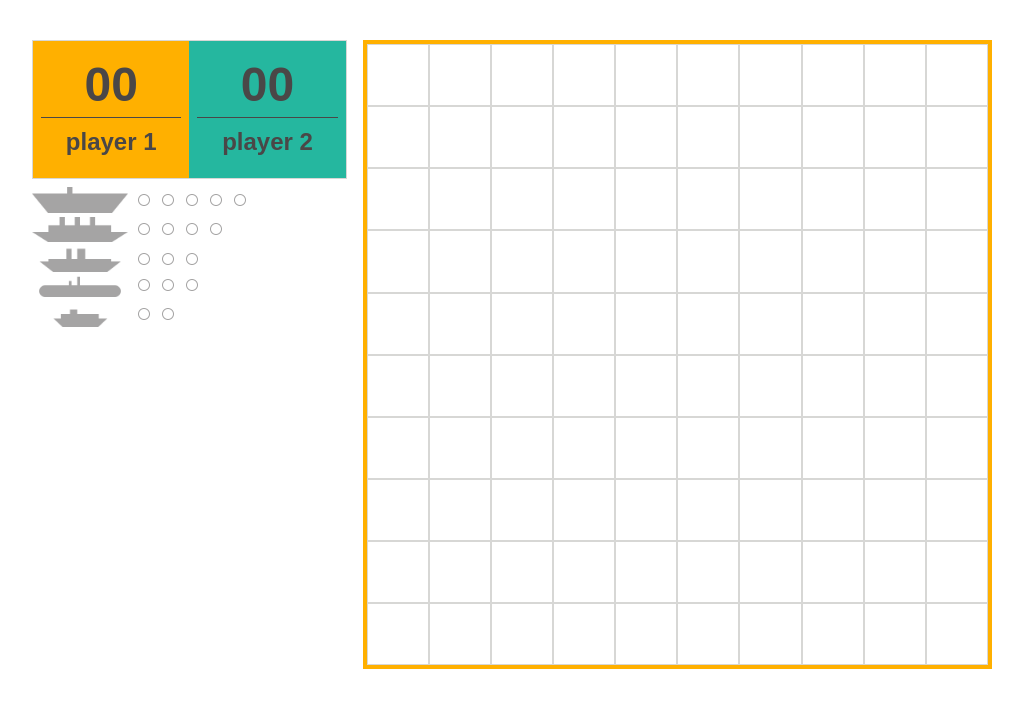
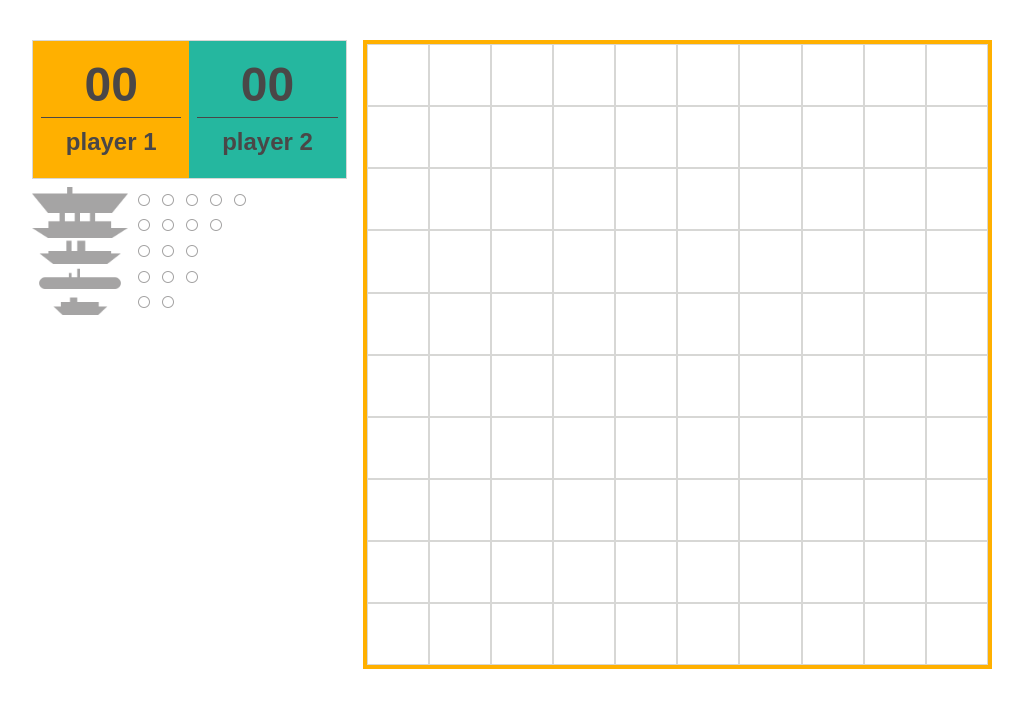
Before and after one commit to Talent30/battleship, a Next.js app: page / in a window 1280 px wide. Shown: the top 708 px of the page, without its empty margins (128-1151 px from the left). Built offline with nearby package versions, Linux system fonts and the light colour scheme.

Commit message:
chore: remove unnecessary elements

```diff
--- a/app/page.tsx
+++ b/app/page.tsx
@@ -10,16 +10,12 @@
           <ScoreCard playerName="player 1" color="yellow" />
           <ScoreCard playerName="player 2" color="green" />
         </div>
-        <div className="grid w-full grid-cols-2 gap-x-2 md:grid-cols-1">
-          <div className="space-y-1">
-            <ShipStatusIndicator shipType="carrier" />
-            <ShipStatusIndicator shipType="battleship" />
-            <ShipStatusIndicator shipType="cruiser" />
-          </div>
-          <div className="space-y-1">
-            <ShipStatusIndicator shipType="submarine" />
-            <ShipStatusIndicator shipType="destroyer" />
-          </div>
+        <div className="grid w-full grid-cols-2 grid-rows-3 gap-x-2 md:grid-cols-1">
+          <ShipStatusIndicator shipType="carrier" />
+          <ShipStatusIndicator shipType="battleship" />
+          <ShipStatusIndicator shipType="cruiser" />
+          <ShipStatusIndicator shipType="submarine" />
+          <ShipStatusIndicator shipType="destroyer" />
         </div>
       </div>
       <div className="basis-full md:basis-4/6">
--- a/provider/game-context.tsx
+++ b/provider/game-context.tsx
@@ -45,7 +45,8 @@
         ? new Set([...gameState.hitParts, fireAccordion])
         : gameState.hitParts;
 
-      // If the positions of a ship are a subset of firedPosition, mark the ship as sunk and save the positions
+      // If the positions of a ship are a subset of hit parts, mark the ship as sunk and save the positions
+      // Do the search once instead of doing it everytime for each cell
       const newSunkShipParts = getSunkShipPartsAccordion({
         shipInfo,
         hitParts: newHitParts,
```
